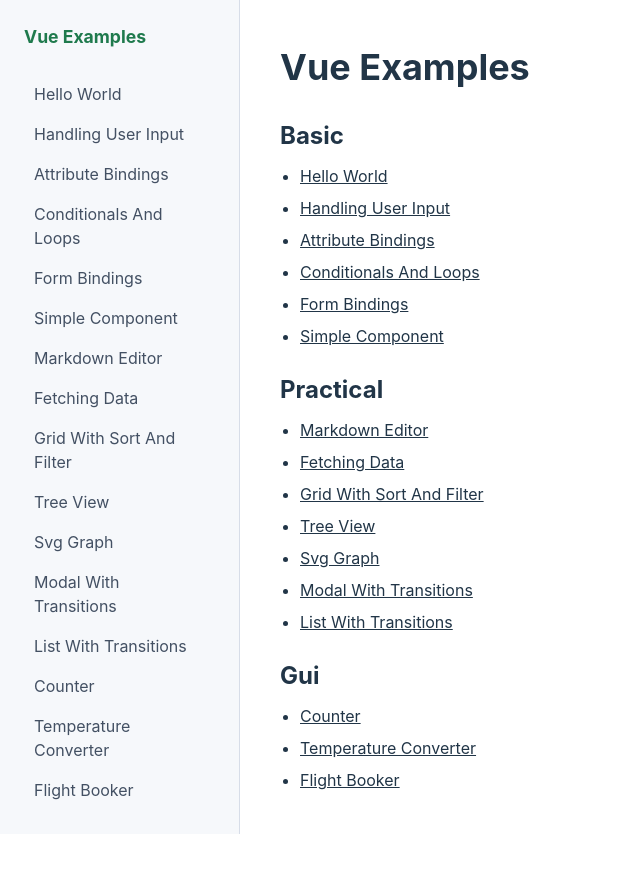
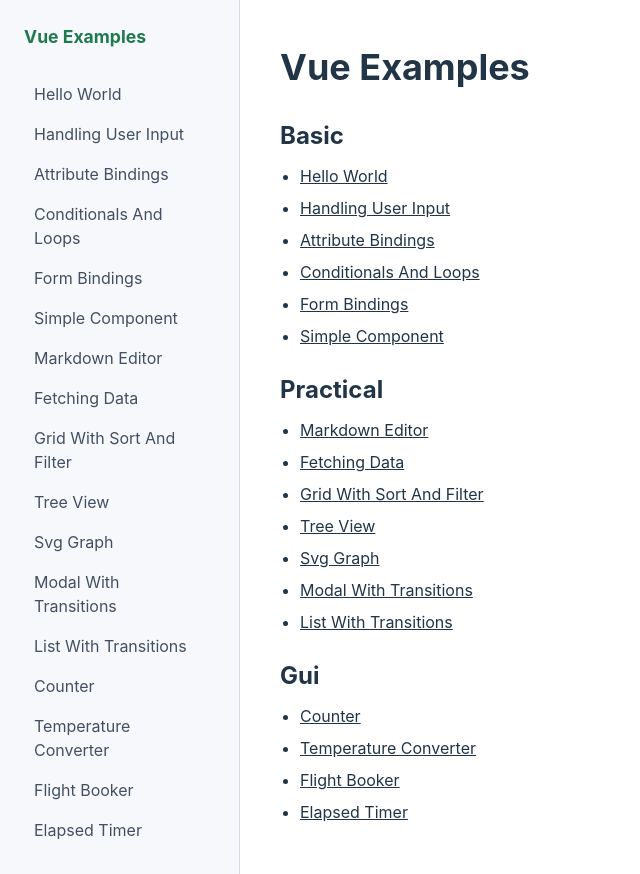
Before and after one commit to tkgakr/vue-examples, a Vue app: page / in a window 1280 px wide. Shown: the whole page, without its empty margins (0-640 px from the left). Before the commit the page ends 834 px from the top, so only its background shows below. Built offline with nearby package versions, Linux system fonts and the light colour scheme.

Commit message:
feat: Elapsed Timer のルーティングを追加

```diff
--- a/src/router/index.ts
+++ b/src/router/index.ts
@@ -81,6 +81,11 @@
     component: () => import('@/examples/gui/flight-booker/FlightBooker.vue'),
     meta: { category: 'Gui', title: 'Flight Booker' },
   },
+  {
+    path: '/gui/elapsed-timer',
+    component: () => import('@/examples/gui/elapsed-timer/ElapsedTimer.vue'),
+    meta: { category: 'Gui', title: 'Elapsed Timer' },
+  },
 ] satisfies RouteRecordRaw[]
 
 const routes: RouteRecordRaw[] = [
```
